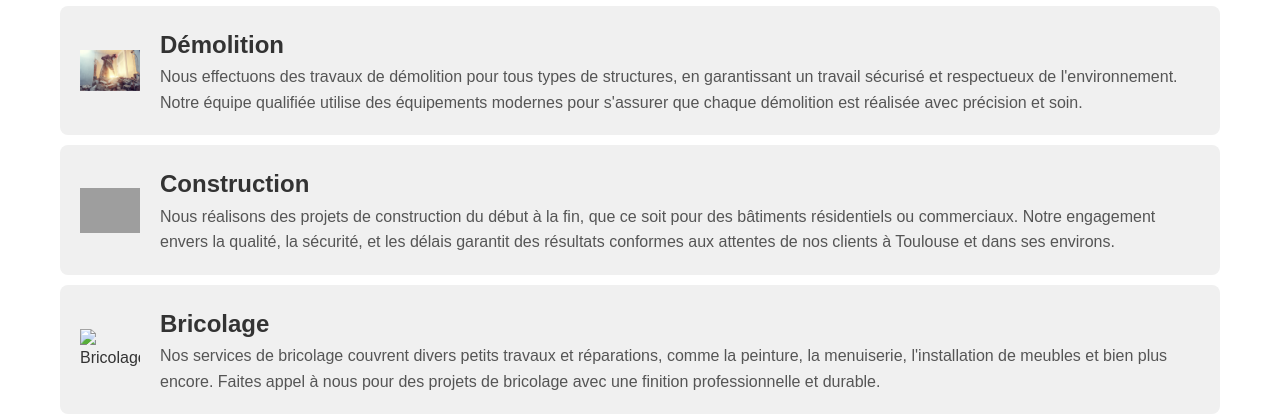
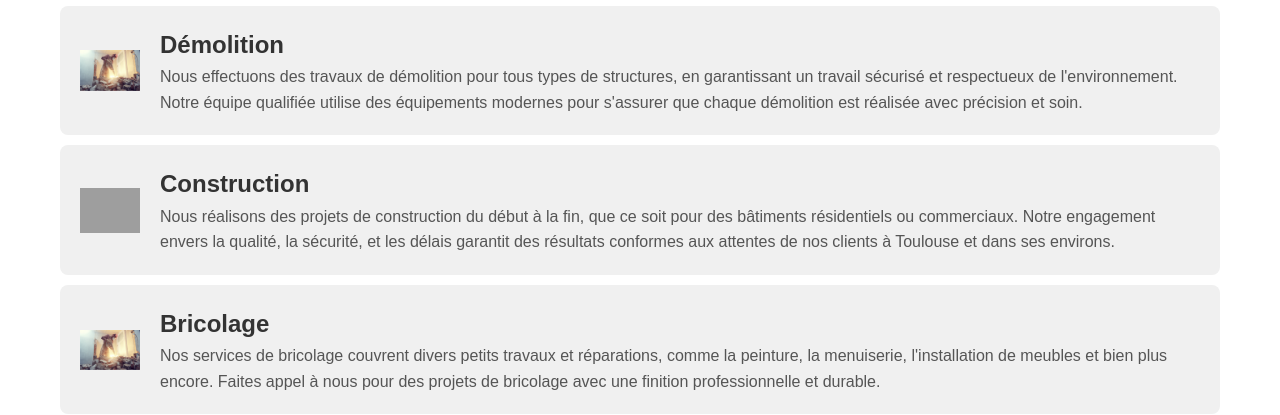
Before and after one commit to hakim733/Faouk-Khadhraoui, a plain HTML site: page index.html in a window 1280 px wide. Shown: the part 385-800 px from the top of the page. Drawn offline with Linux system fonts and the light colour scheme; grey boxes are pictures that could not be loaded.

Commit message:
Update index.html

```diff
--- a/index.html
+++ b/index.html
@@ -125,7 +125,7 @@
                 </div>
             </div>
             <div class="service-item">
-                <img src="" alt="Bricolage">
+                <img src="Screenshot 2024-10-28 at 23.13.47.png" alt="Bricolage">
                 <div>
                     <h3>Bricolage</h3>
                     <p>Nos services de bricolage couvrent divers petits travaux et réparations, comme la peinture, la menuiserie, l'installation de meubles et bien plus encore. Faites appel à nous pour des projets de bricolage avec une finition professionnelle et durable.</p>
```
